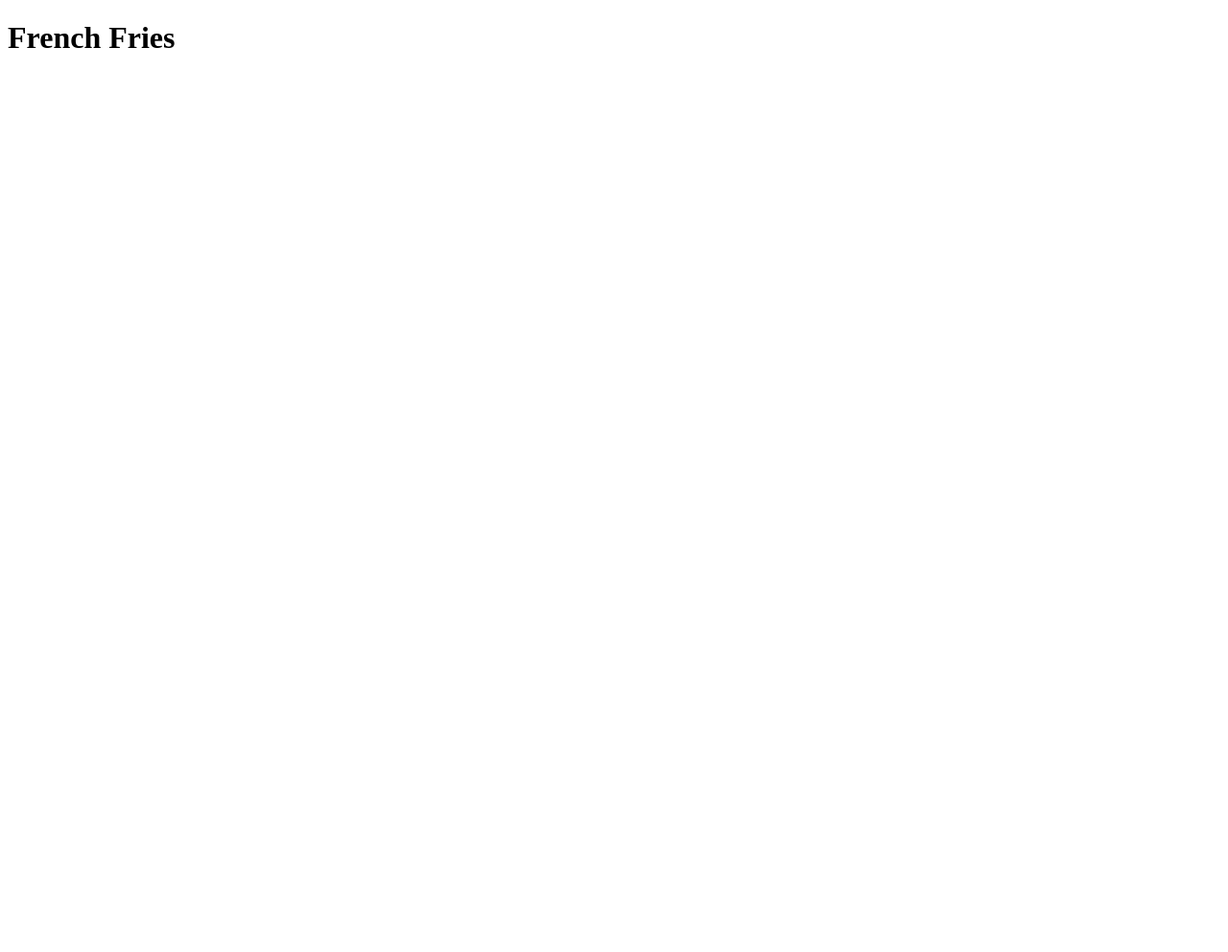
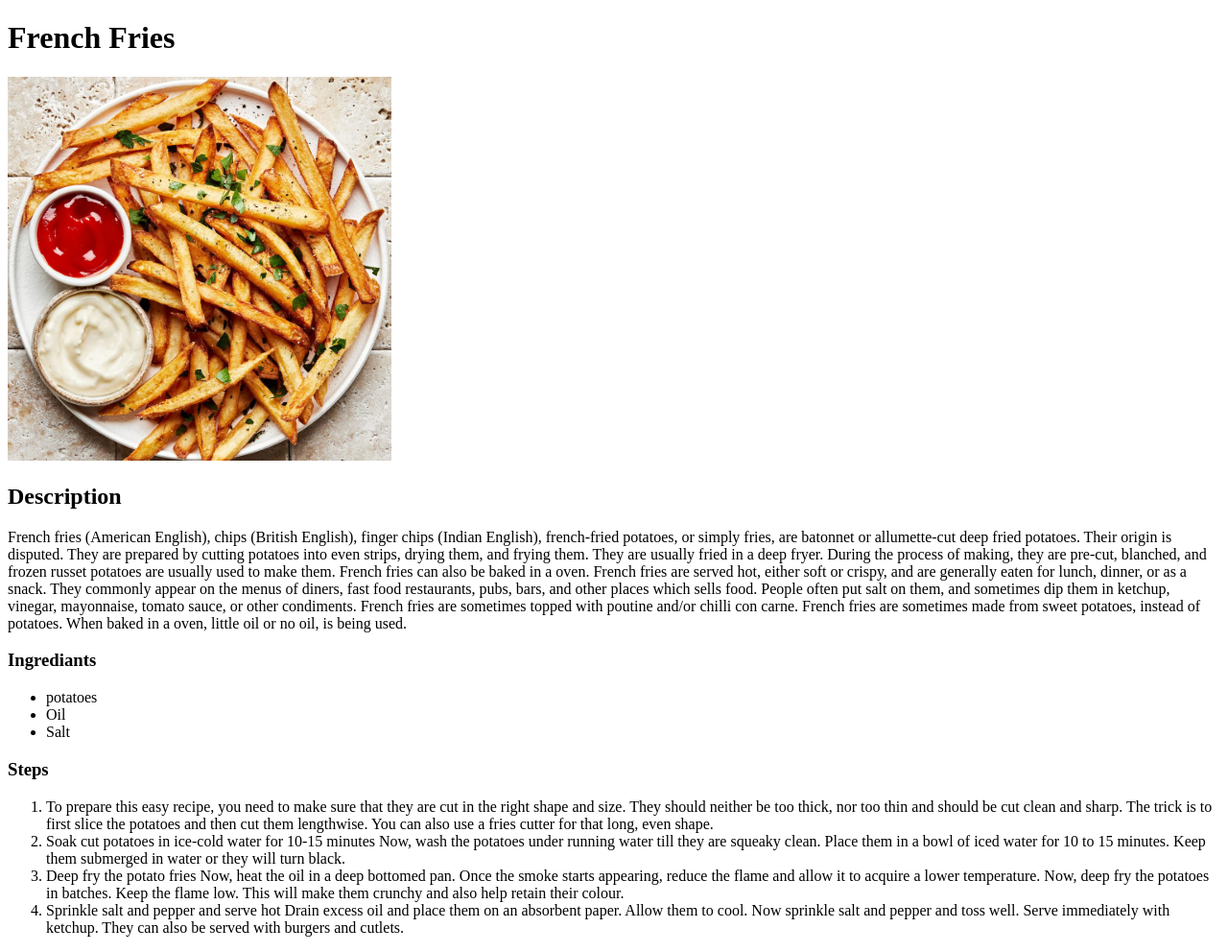
Before and after one commit to Vaibhav-syunary/odin-recipes, a plain HTML site: page recipes/french-fries.html in a window 1280 px wide. Shown: the whole page at 96% size. Before the commit the page ends 800 px from the top, so only its background shows below. Drawn offline with Linux system fonts and the light colour scheme.

Commit message:
add content to french fries recipe page

```diff
--- a/recipes/french-fries.html
+++ b/recipes/french-fries.html
@@ -3,10 +3,41 @@
 <head>
     <meta charset="UTF-8">
     <meta name="viewport" content="width=device-width, initial-scale=1.0">
-    <title>Document</title>
+    <title>dish</title>
 </head>
 <body>
     <h1>French Fries</h1>
+    <img src="../images/french-fries.jpg" alt="french-fries with sauce" height="400" width="400">
+    <h2>Description</h2>
+    <p>French fries (American English), chips (British English), finger chips (Indian English), french-fried potatoes, or simply fries, are batonnet or allumette-cut deep fried potatoes. Their origin is disputed. They are prepared by cutting potatoes into even strips, drying them, and frying them. They are usually fried in a deep fryer. During the process of making, they are pre-cut, blanched, and frozen russet potatoes are usually used to make them. French fries can also be baked in a oven.
 
+        French fries are served hot, either soft or crispy, and are generally eaten for lunch, dinner, or as a snack. They commonly appear on the menus of diners, fast food restaurants, pubs, bars, and other places which sells food.
+
+        People often put salt on them, and sometimes dip them in ketchup, vinegar, mayonnaise, tomato sauce, or other condiments. French fries are sometimes topped with poutine and/or chilli con carne. French fries are sometimes made from sweet potatoes, instead of potatoes. When baked in a oven, little oil or no oil, is being used.
+    </p>
+    <h3>Ingrediants</h3>
+    <ul>
+        <li>potatoes</li>
+        <li>Oil</li>
+        <li>Salt</li>
+    </ul>
+    <h3>Steps</h3>
+    <ol>
+        <li>
+            To prepare this easy recipe, you need to make sure that they are cut in the right shape and size. They should neither be too thick, nor too thin and should be cut clean and sharp. The trick is to first slice the potatoes and then cut them lengthwise. You can also use a fries cutter for that long, even shape.
+        </li>
+        <li>Soak cut potatoes in ice-cold water for 10-15 minutes
+            Now, wash the potatoes under running water till they are squeaky clean. Place them in a bowl of iced water for 10 to 15 minutes. Keep them submerged in water or they will turn black.
+        </li>
+        <li>Deep fry the potato fries
+            Now, heat the oil in a deep bottomed pan. Once the smoke starts appearing, reduce the flame and allow it to acquire a lower temperature. Now, deep fry the potatoes in batches. Keep the flame low. This will make them crunchy and also help retain their colour.
+        </li>
+        <li>Sprinkle salt and pepper and serve hot
+            Drain excess oil and place them on an absorbent paper. Allow them to cool. Now sprinkle salt and pepper and toss well. Serve immediately with ketchup. They can also be served with burgers and cutlets.
+        </li>
+
+
+
+    </ol>
 </body>
 </html>
```
Also changed, not shown: index.html (+3 -2 lines), images/french-fries.jpg (added).
